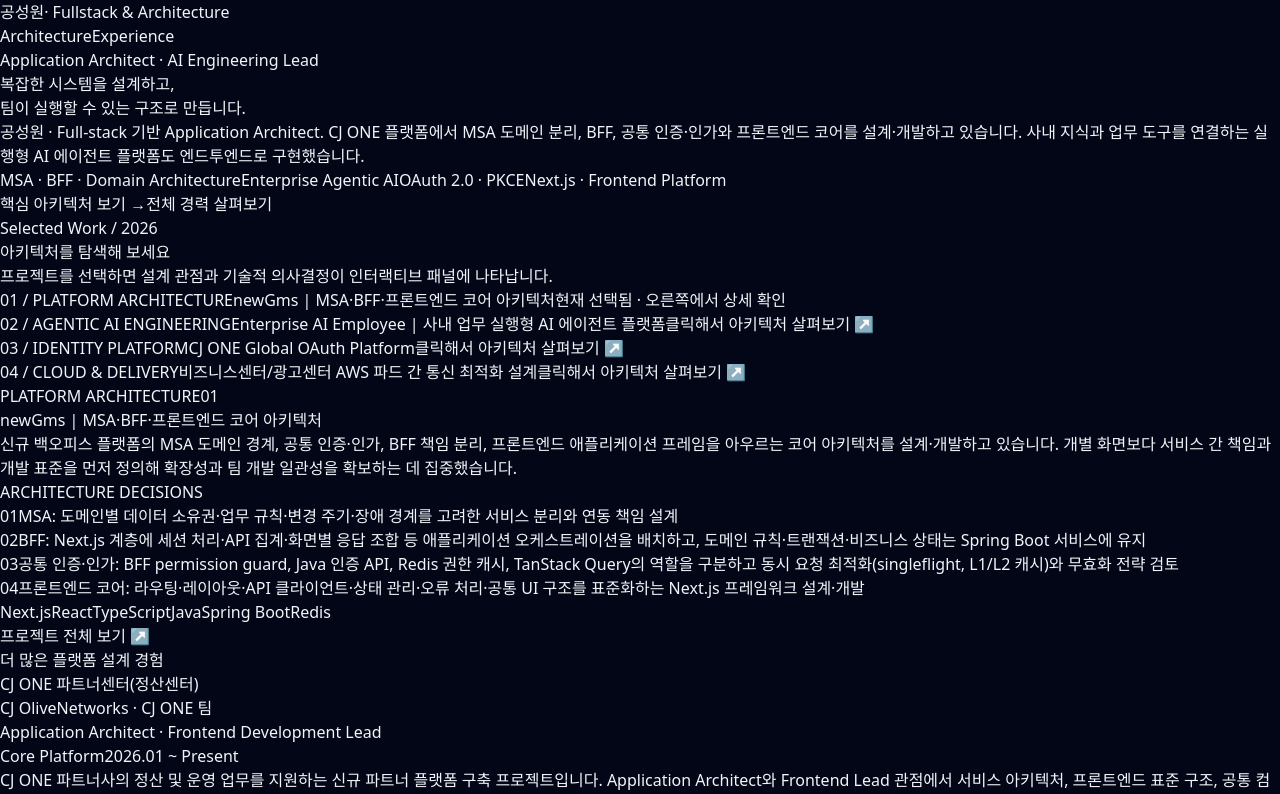
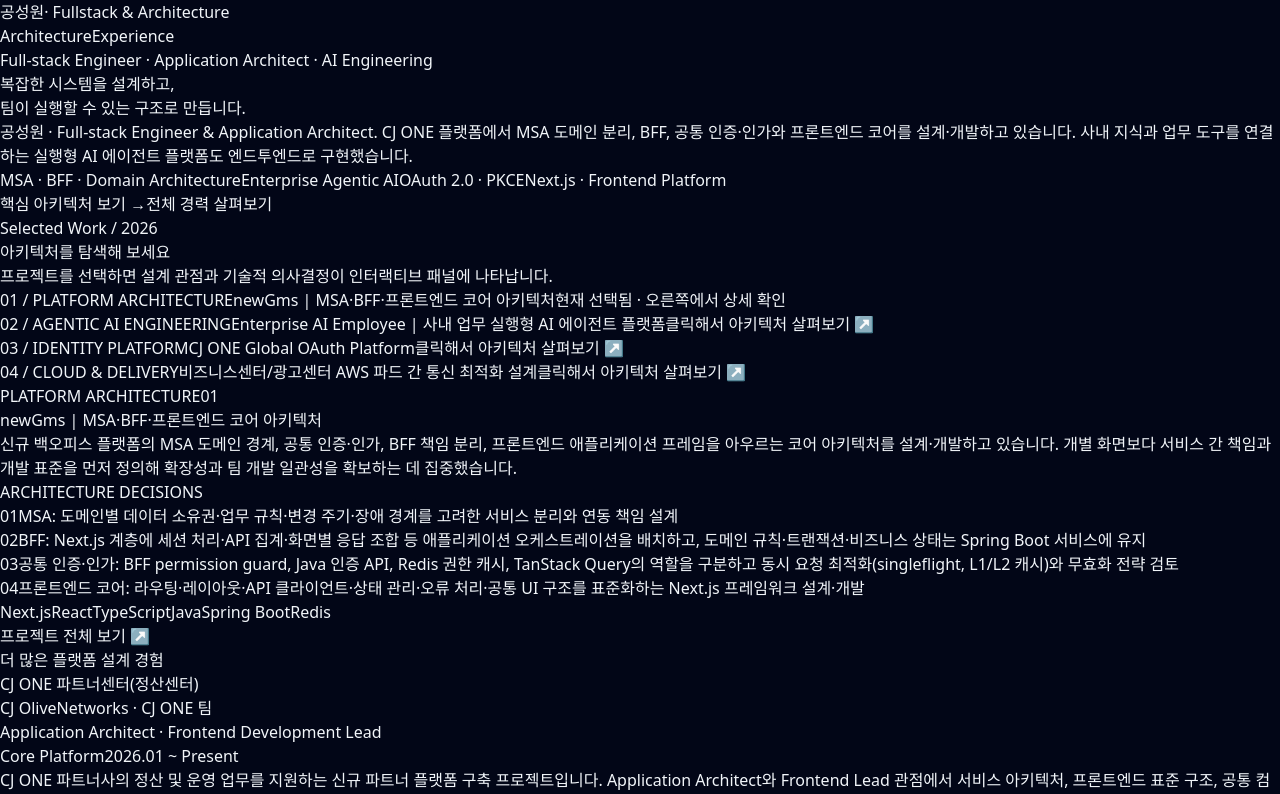
Before and after one commit to sungwonkong/portfolio-kong, a Next.js app: page / in a window 1280 px wide. Shown: the top 794 px of the page. Built offline with nearby package versions, Linux system fonts and the light colour scheme.

Commit message:
copy: emphasize full-stack engineer positioning in hero

```diff
--- a/src/widgets/hero/ui/hero-section.tsx
+++ b/src/widgets/hero/ui/hero-section.tsx
@@ -8,13 +8,13 @@
     <section className="relative overflow-hidden rounded-3xl border border-white/80 bg-gradient-to-br from-white via-sky-50 to-violet-100 px-6 py-12 shadow-2xl shadow-indigo-200/40 sm:px-10 sm:py-16">
       <div className="pointer-events-none absolute -right-24 -top-24 h-80 w-80 rounded-full bg-fuchsia-300/60 blur-3xl portfolio-orb" aria-hidden="true" />
       <div className="relative max-w-4xl space-y-7">
-        <p className="inline-flex rounded-full border border-indigo-200 bg-white/80 px-4 py-1.5 text-xs font-semibold uppercase tracking-[0.16em] text-indigo-700">Application Architect · AI Engineering Lead</p>
+        <p className="inline-flex rounded-full border border-indigo-200 bg-white/80 px-4 py-1.5 text-xs font-semibold uppercase tracking-[0.16em] text-indigo-700">Full-stack Engineer · Application Architect · AI Engineering</p>
         <div className="space-y-4">
           <h1 className="text-4xl font-bold leading-tight tracking-tight text-slate-900 sm:text-5xl lg:text-6xl">
             복잡한 시스템을 설계하고,<br /><span className="text-violet-600">팀이 실행할 수 있는 구조</span>로 만듭니다.
           </h1>
           <p className="max-w-3xl text-base leading-8 text-slate-700 sm:text-lg">
-            공성원 · Full-stack 기반 Application Architect. CJ ONE 플랫폼에서 MSA 도메인 분리, BFF, 공통 인증·인가와 프론트엔드 코어를 설계·개발하고 있습니다. 사내 지식과 업무 도구를 연결하는 실행형 AI 에이전트 플랫폼도 엔드투엔드로 구현했습니다.
+            공성원 · Full-stack Engineer & Application Architect. CJ ONE 플랫폼에서 MSA 도메인 분리, BFF, 공통 인증·인가와 프론트엔드 코어를 설계·개발하고 있습니다. 사내 지식과 업무 도구를 연결하는 실행형 AI 에이전트 플랫폼도 엔드투엔드로 구현했습니다.
           </p>
         </div>
         <div className="flex flex-wrap gap-2">
```
